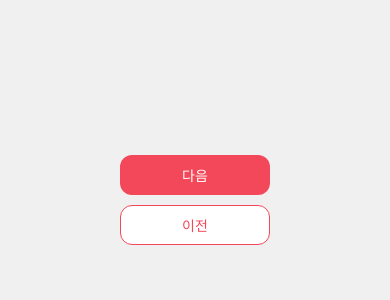
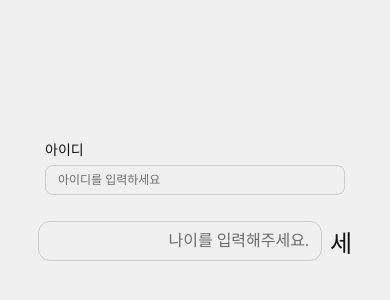
Before and after one commit to Capstone-Design-My-Nutritionist/MyNutritionist, a React Native app: screen / in a window 390 px wide. Shown: the part 222-522 px from the top of the page. Built offline with nearby package versions, Linux system fonts and the light colour scheme.

Commit message:
Implement TextInputBox components(LoginInputField & SurveyInptuField)

```diff
--- a/App.tsx
+++ b/App.tsx
@@ -1,12 +1,13 @@
 import React from "react";
 import { View, StyleSheet } from "react-native";
-import { PrimaryButton, SecondaryButton } from "./src/components";
+import { LoginInputField, SurveyInputField } from "./src/components";
+
 
 const App = () => {
   return (
     <View style={styles.container}>
-      <PrimaryButton title="다음" />
-      <SecondaryButton title="이전" />
+      <LoginInputField label="아이디" placeholder="아이디를 입력하세요" />
+      <SurveyInputField label="세" placeholder="나이를 입력해주세요." />
     </View>
   );
 };
@@ -17,7 +18,7 @@ const styles = StyleSheet.create({
     justifyContent: "center",
     alignItems: "center",
     backgroundColor: "#f0f0f0",
-    gap: 10, // 버튼 간격 조절
+    gap: 20,
   },
 });
 
--- /dev/null
+++ b/src/components/TextInputBox/LoginInputField.tsx
@@ -0,0 +1,40 @@
+import React from "react";
+import styled from "styled-components/native";
+import { TextInputProps } from "react-native";
+
+interface LoginInputFieldProps extends TextInputProps {
+  label: string;
+}
+
+const LoginInputField: React.FC<LoginInputFieldProps> = ({ label, ...props }) => {
+  return (
+    <Container>
+      <Label>{label}</Label>
+      <InputBox {...props} placeholderTextColor="#6c6c6c" />
+    </Container>
+  );
+};
+
+const Container = styled.View`
+  margin-bottom: 6px;
+`;
+
+const Label = styled.Text`
+  font-size: 14px;
+  font-family: "Pretendard-Bold";
+  color: #111111;
+  margin-bottom: 6px;
+`;
+
+const InputBox = styled.TextInput`
+  width: 300px;
+  height: 30px;
+  font-size: 12px;
+  font-family: "Pretendard-SemiBold";
+  color: #6c6c6c;
+  padding: 8px 12px;
+  border: 1px solid #ccc;
+  border-radius: 8px;
+`;
+
+export default LoginInputField;
--- /dev/null
+++ b/src/components/TextInputBox/SurveyInputField.tsx
@@ -0,0 +1,43 @@
+import React from "react";
+import styled from "styled-components/native";
+import { TextInputProps } from "react-native";
+
+interface SurveyInputFieldProps extends TextInputProps {
+  label: string;
+}
+
+const SurveyInputField: React.FC<SurveyInputFieldProps> = ({ label, ...props }) => {
+  return (
+    <Container>
+      <StyledInput {...props} placeholderTextColor="#6c6c6c" />
+      <Label>{label}</Label>
+    </Container>
+  );
+};
+
+const Container = styled.View`
+  flex-direction: row;
+  align-items: center;
+  justify-content: space-between;
+`;
+
+const Label = styled.Text`
+  font-size: 24px;
+  font-family: "Pretendard-Bold";
+  color: #111111;
+`;
+
+const StyledInput = styled.TextInput`
+  width: 284px;
+  height: 40px;
+  font-size: 16px;
+  font-family: "Pretendard-SemiBold";
+  color: #6c6c6c;
+  padding : 0px 12px;
+  border: 1px solid #ccc;
+  border-radius: 12px;
+  margin-right: 8px;
+  text-align: right;
+`;
+
+export default SurveyInputField;
--- a/src/components/index.ts
+++ b/src/components/index.ts
@@ -1,2 +1,4 @@
 export { default as PrimaryButton } from "./NormalButton/PrimaryButton";
 export { default as SecondaryButton } from "./NormalButton/SecondaryButton";
+export { default as LoginInputField } from "./TextInputBox/LoginInputField"
+export { default as SurveyInputField } from "./TextInputBox/SurveyInputField"
```
